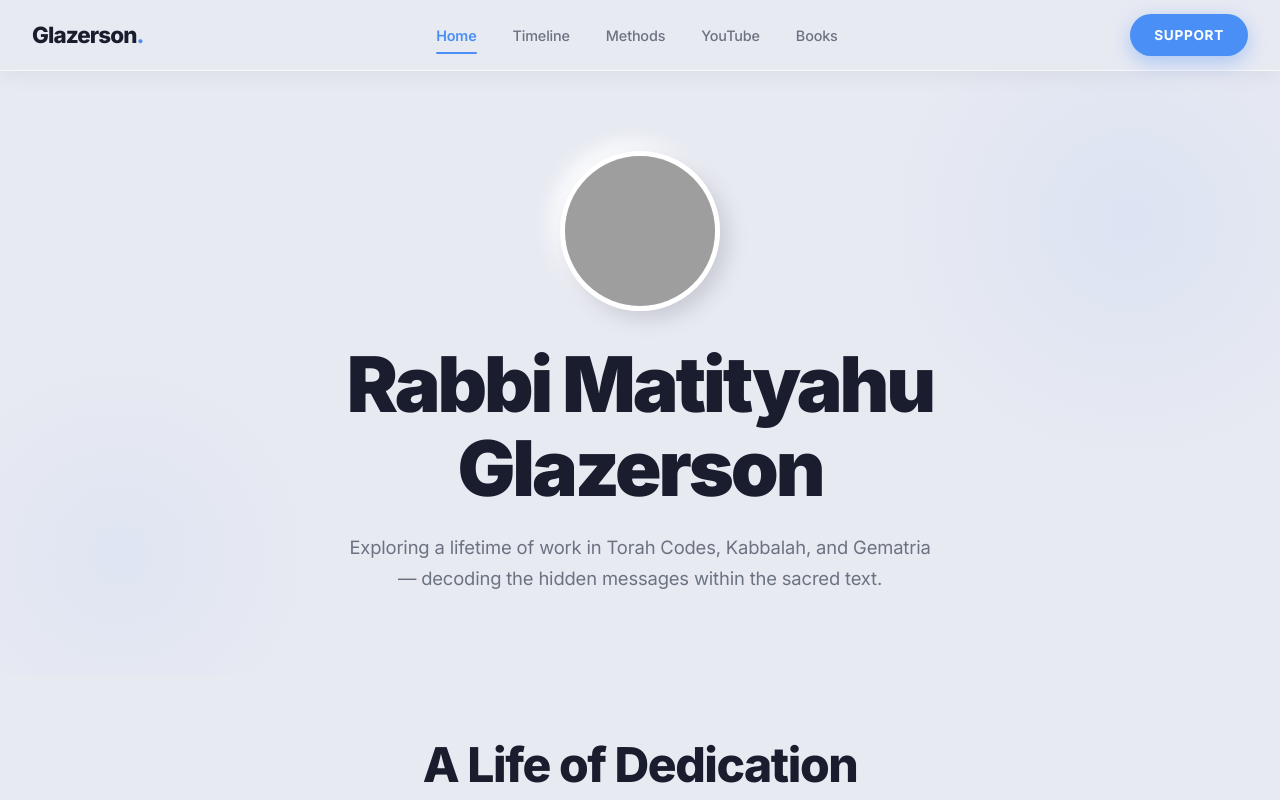
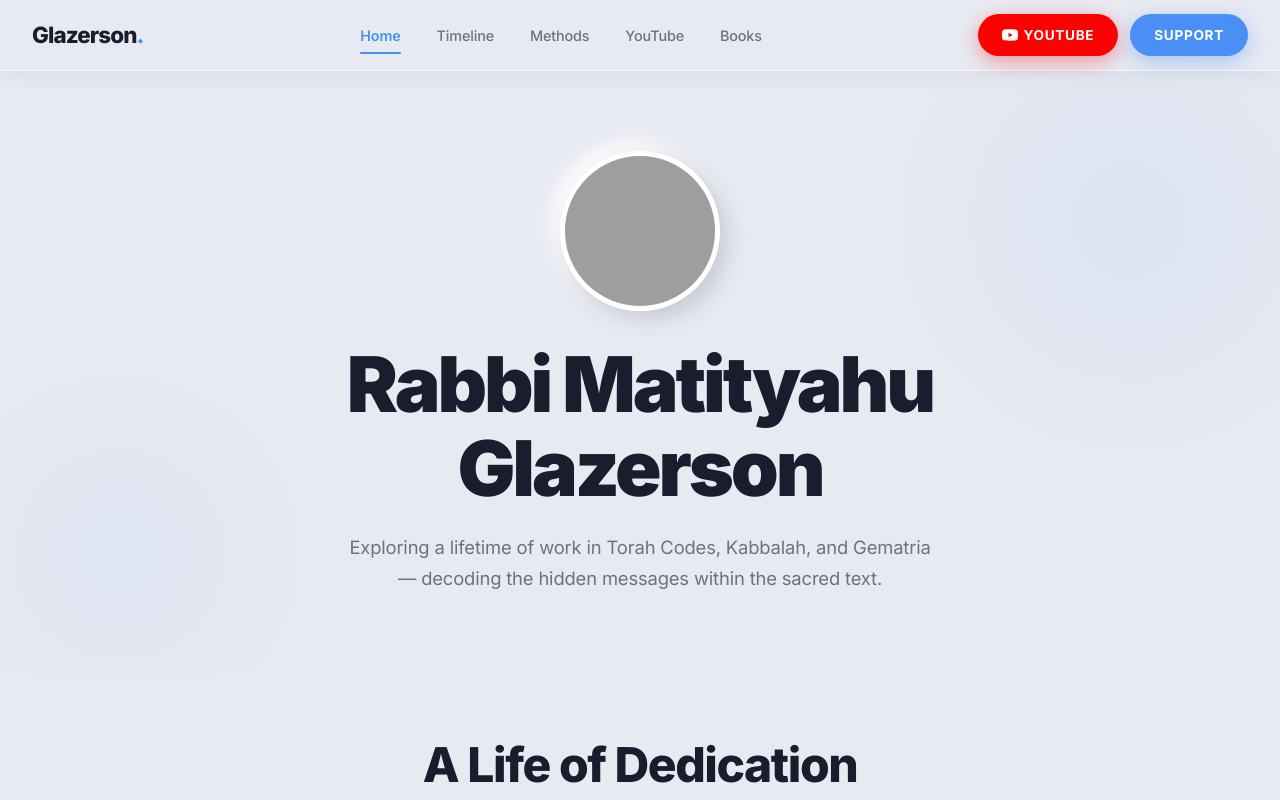
Before and after one commit to Glazyman/mglazerson, a plain HTML site: page index.html in a window 1280 px wide. Shown: the top 800 px of the page. Drawn offline with nearby package versions, Linux system fonts and the light colour scheme; grey boxes are pictures that could not be loaded.

Commit message:
Add YouTube nav button
Made-with: Cursor

```diff
--- a/index.html
+++ b/index.html
@@ -23,7 +23,12 @@
                 <li><a href="#youtube" class="nav-link">YouTube</a></li>
                 <li><a href="#books" class="nav-link">Books</a></li>
             </ul>
-            <a href="#donate" class="btn-cta">Support</a>
+            <div style="display:flex;align-items:center;gap:0.75rem;">
+                <a href="https://www.youtube.com/@MatityahuGlazerson/videos" target="_blank" rel="noopener noreferrer" class="btn-cta btn-yt">
+                    <svg width="16" height="16" viewBox="0 0 24 24" fill="currentColor" style="display:inline;vertical-align:middle;margin-right:5px;margin-top:-2px"><path d="M23.5 6.2a3 3 0 0 0-2.1-2.1C19.5 3.5 12 3.5 12 3.5s-7.5 0-9.4.6A3 3 0 0 0 .5 6.2 31.5 31.5 0 0 0 0 12a31.5 31.5 0 0 0 .5 5.8 3 3 0 0 0 2.1 2.1c1.9.6 9.4.6 9.4.6s7.5 0 9.4-.6a3 3 0 0 0 2.1-2.1A31.5 31.5 0 0 0 24 12a31.5 31.5 0 0 0-.5-5.8zM9.75 15.5v-7l6.5 3.5-6.5 3.5z"/></svg>YouTube
+                </a>
+                <a href="#donate" class="btn-cta">Support</a>
+            </div>
             <button id="mobile-menu-button" class="mobile-menu-btn" aria-label="Open menu">
                 <svg width="24" height="24" fill="none" viewBox="0 0 24 24" stroke="currentColor">
                     <path stroke-linecap="round" stroke-linejoin="round" stroke-width="2" d="M4 6h16M4 12h16M4 18h16"/>
--- a/styles.css
+++ b/styles.css
@@ -138,6 +138,16 @@ h1, h2, h3, h4 {
     background: var(--blue-dark);
     transform: translateY(-2px);
     box-shadow: 0 10px 28px rgba(74, 143, 245, 0.5);
+}
+
+.btn-yt {
+    background: #ff0000;
+    box-shadow: 0 6px 20px rgba(255, 0, 0, 0.35);
+}
+
+.btn-yt:hover {
+    background: #cc0000;
+    box-shadow: 0 10px 28px rgba(255, 0, 0, 0.45);
 }
 
 .mobile-menu-btn {
```
